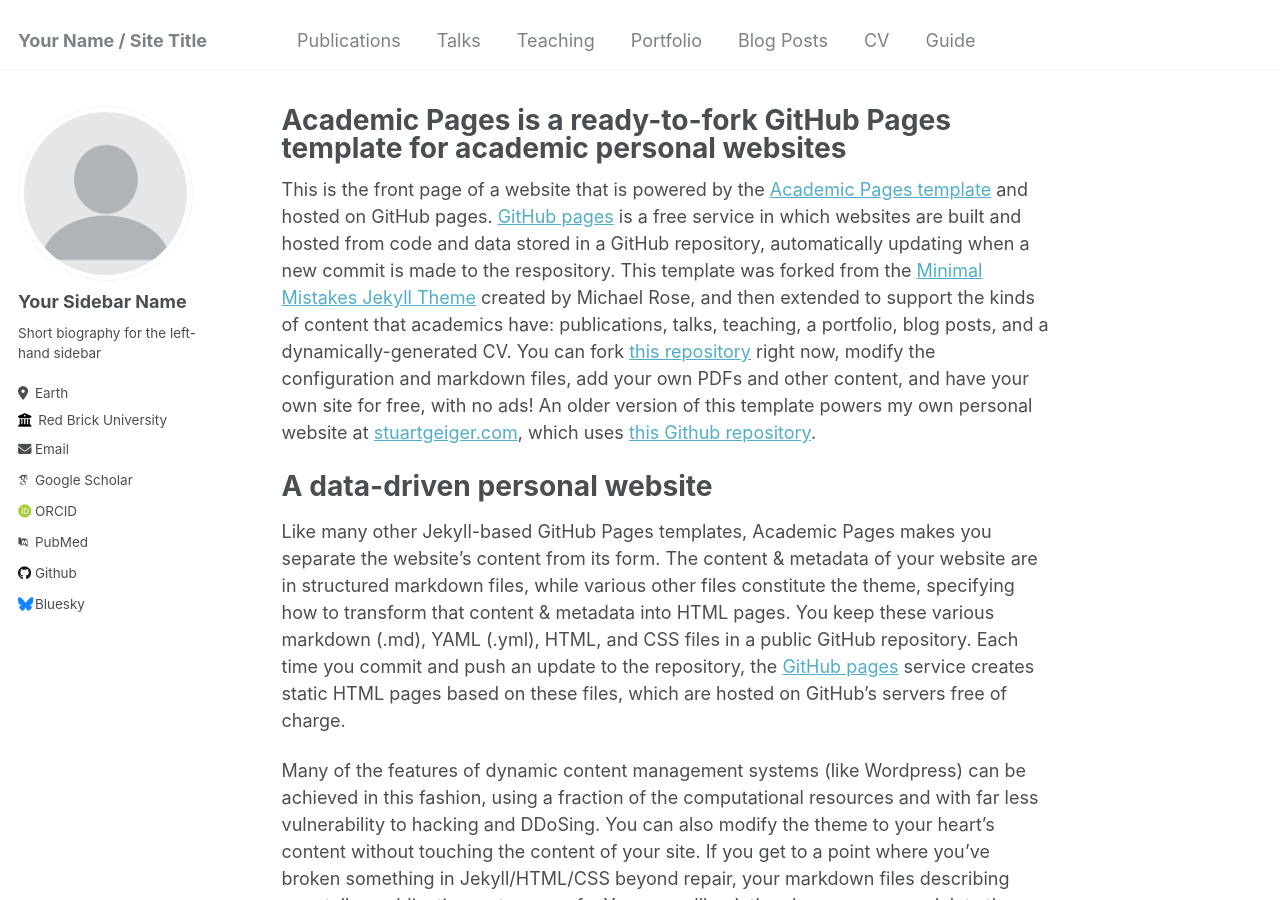
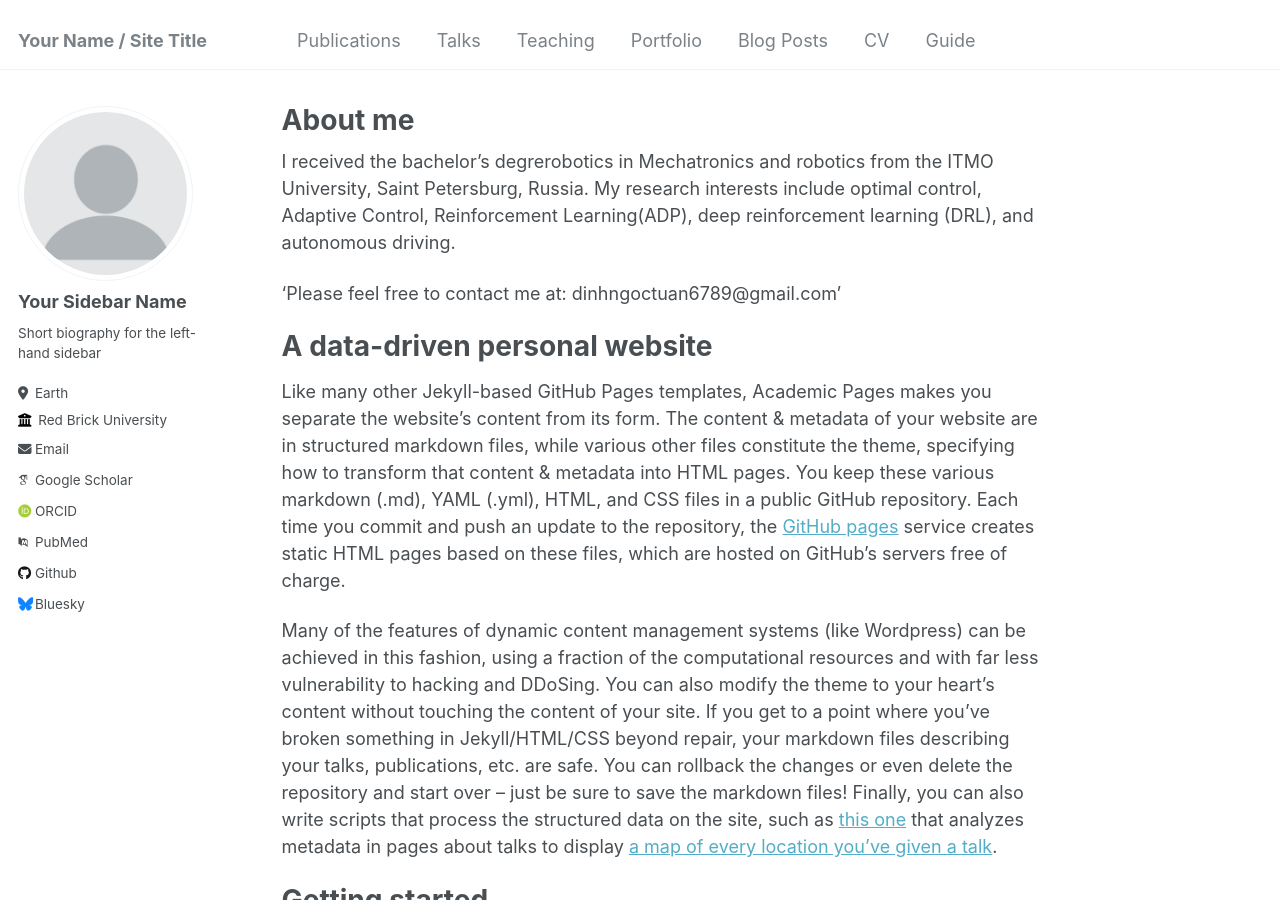
Before and after one commit to TuanRobotics/TuanRobotics.github.io, a Jekyll site: the page built from _pages/about.md, in a window 1280 px wide and 900 px high. Built offline with Jekyll 4.4.1, drawn with Linux system fonts in a browser that asks for light colours; some web fonts are replaced.

Commit message:
Update about.md

```diff
--- a/_pages/about.md
+++ b/_pages/about.md
@@ -1,13 +1,15 @@
 ---
 permalink: /
-title: "Academic Pages is a ready-to-fork GitHub Pages template for academic personal websites"
+title: "About me"
 author_profile: true
 redirect_from:
   - /about/
   - /about.html
 ---
 
-This is the front page of a website that is powered by the [Academic Pages template](https://github.com/academicpages/academicpages.github.io) and hosted on GitHub pages. [GitHub pages](https://pages.github.com) is a free service in which websites are built and hosted from code and data stored in a GitHub repository, automatically updating when a new commit is made to the respository. This template was forked from the [Minimal Mistakes Jekyll Theme](https://mmistakes.github.io/minimal-mistakes/) created by Michael Rose, and then extended to support the kinds of content that academics have: publications, talks, teaching, a portfolio, blog posts, and a dynamically-generated CV. You can fork [this repository](https://github.com/academicpages/academicpages.github.io) right now, modify the configuration and markdown files, add your own PDFs and other content, and have your own site for free, with no ads! An older version of this template powers my own personal website at [stuartgeiger.com](http://stuartgeiger.com), which uses [this Github repository](https://github.com/staeiou/staeiou.github.io).
+I received the bachelor's degrerobotics in Mechatronics and robotics from the ITMO University, Saint Petersburg, Russia. My research interests include optimal control, Adaptive Control, Reinforcement Learning(ADP), deep reinforcement learning (DRL), and autonomous driving.
+
+'Please feel free to contact me at: dinhngoctuan6789@gmail.com'
 
 A data-driven personal website
 ======
```
